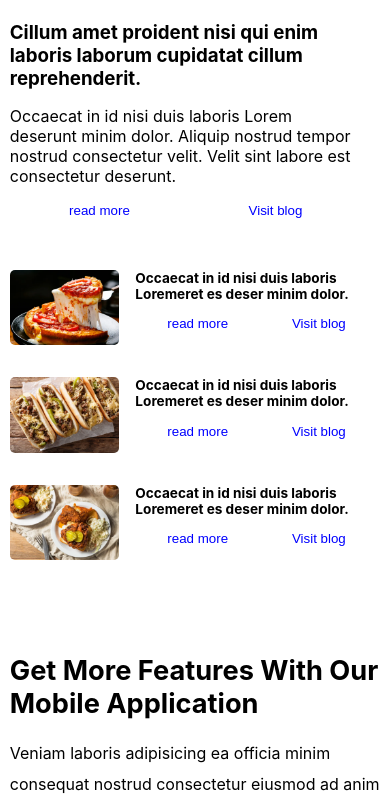
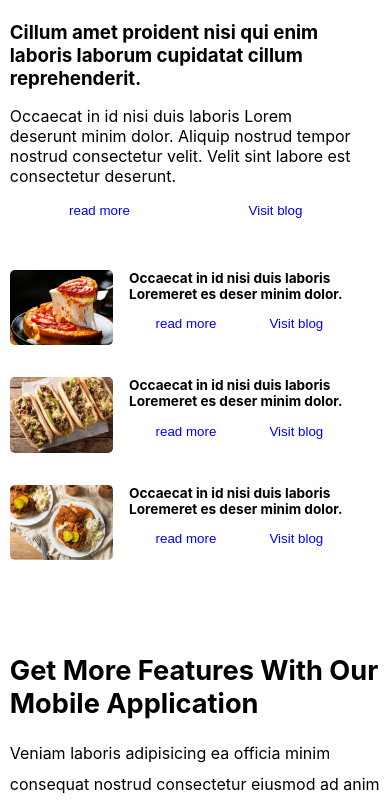
Before and after one commit to Idera-oluwa/landing-page-1, a React (Create React App) app: page / in a window 390 px wide. Shown: the part 8020-8825 px from the top of the page. Built offline with nearby package versions, Linux system fonts and the light colour scheme.

Commit message:
new commit

```diff
--- a/src/Components/Blog.css
+++ b/src/Components/Blog.css
@@ -131,6 +131,6 @@ border-bottom-right-radius: 5px;
         margin-top: 0.5cm;
     }
     .blog-sub-items{
-        width:92%;
+        width:85%;
     }
 }
```
